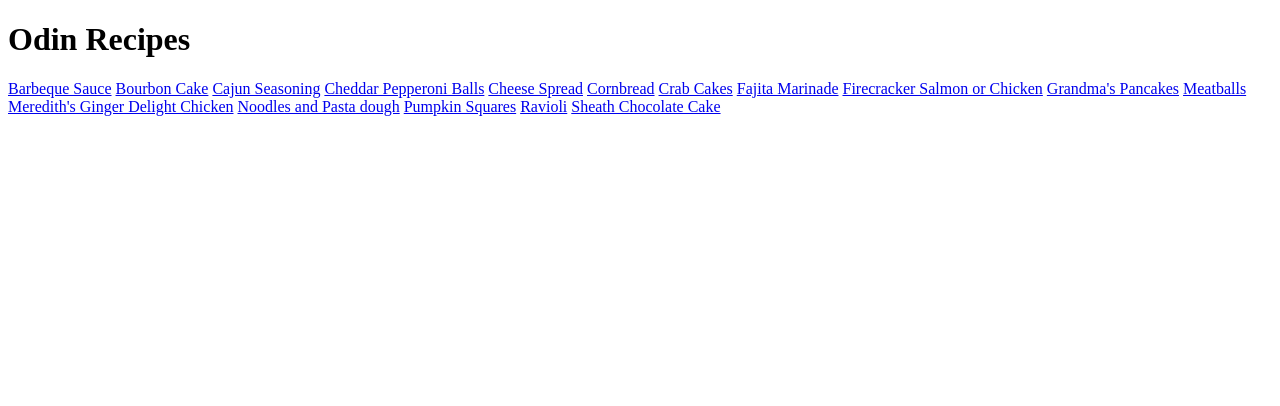
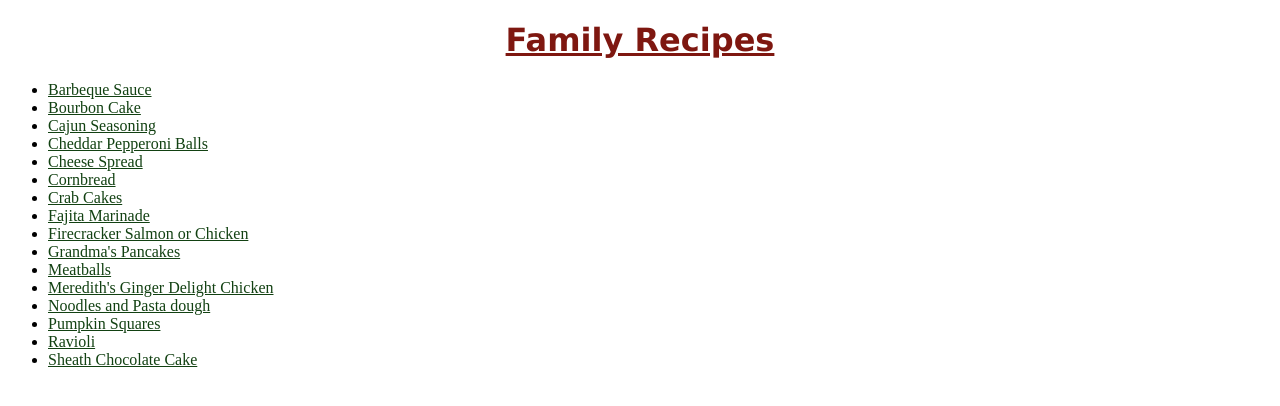
Before and after one commit to Throgyomama/Recipes, a plain HTML site: page index.html in a window 1280 px wide. Drawn offline with Linux system fonts and the light colour scheme.

Commit message:
Created styles.css and formed list for index.html

```diff
--- a/index.html
+++ b/index.html
@@ -1,29 +1,33 @@
 <!DOCTYPE html>
 <html lang="en">
 <head>
+    <link rel="stylesheet" href="styles.css">
     <meta charset="UTF-8">
     <meta http-equiv="X-UA-Compatible" content="IE=edge">
     <meta name="viewport" content="width=device-width, initial-scale=1.0">
     <title>Odin Recipes</title>
 </head>
 <body>
-   <h1><c>Odin Recipes</c></h1>
-   <a href="recipes/Barbeque_Sauce.html">Barbeque Sauce</a>
-   <a href="recipes/Bourbon_Cake.html">Bourbon Cake</a>
-   <a href="recipes/Cajun_Seasoning.html">Cajun Seasoning</a>
-   <a href="recipes/Cheddar_Pepperoni_Balls.html">Cheddar Pepperoni Balls</a>
-   <a href="recipes/Cheese_Spread.html">Cheese Spread</a>
-   <a href="recipes/Cornbread.html">Cornbread</a>
-   <a href="recipes/Crab_Cakes.html">Crab Cakes</a>
-   <a href="recipes/Fajita_Marinade.html">Fajita Marinade</a>
-   <a href="recipes/Firecracker_Salmon_or_Chicken.html">Firecracker Salmon or Chicken</a>
-   <a href="recipes/Grandmas_Pancakes.html">Grandma's Pancakes</a>
-   <a href="recipes/Meatballs.html">Meatballs</a>
-   <a href="recipes/Merediths_Ginger_Delight_Chicken.html">Meredith's Ginger Delight Chicken</a>
-   <a href="recipes/Noodles.html">Noodles and Pasta dough</a>
-   <a href="recipes/Pumpkin_Squares.html">Pumpkin Squares</a>
-   <a href="recipes/Ravioli.html">Ravioli</a>
-   <a href="recipes/Sheath_Chocolate_Cake.html">Sheath Chocolate Cake</a>
+   <h1><c>Family Recipes</c></h1>
+   <ul>
+
+    <li><a href="recipes/Barbeque_Sauce.html">Barbeque Sauce</a></li>
+    <li><a href="recipes/Bourbon_Cake.html">Bourbon Cake</a></li>
+    <li><a href="recipes/Cajun_Seasoning.html">Cajun Seasoning</a></li>
+    <li><a href="recipes/Cheddar_Pepperoni_Balls.html">Cheddar Pepperoni Balls</a></li>
+    <li><a href="recipes/Cheese_Spread.html">Cheese Spread</a></li>
+    <li><a href="recipes/Cornbread.html">Cornbread</a></li>
+    <li><a href="recipes/Crab_Cakes.html">Crab Cakes</a></li>
+    <li><a href="recipes/Fajita_Marinade.html">Fajita Marinade</a></li>
+    <li><a href="recipes/Firecracker_Salmon_or_Chicken.html">Firecracker Salmon or Chicken</a></li>
+    <li><a href="recipes/Grandmas_Pancakes.html">Grandma's Pancakes</a></li>
+    <li><a href="recipes/Meatballs.html">Meatballs</a></li>
+    <li><a href="recipes/Merediths_Ginger_Delight_Chicken.html">Meredith's Ginger Delight Chicken</a></li>
+    <li><a href="recipes/Noodles.html">Noodles and Pasta dough</a></li>
+    <li><a href="recipes/Pumpkin_Squares.html">Pumpkin Squares</a></li>
+    <li><a href="recipes/Ravioli.html">Ravioli</a></li>
+    <li><a href="recipes/Sheath_Chocolate_Cake.html">Sheath Chocolate Cake</a></li>
+   </ul>
 
 </body>
 </html>
--- /dev/null
+++ b/styles.css
@@ -0,0 +1,11 @@
+h1{
+    text-align: center;
+    font-family: 'Lucida Sans', 'Lucida Sans Regular', 'Lucida Grande', 'Lucida Sans Unicode', Geneva, Verdana, sans-serif;
+    color: rgb(126, 23, 16);
+    text-decoration:underline;
+}
+a{
+    text-align: center;
+    font-family:'Times New Roman', Times, serif;
+    color: rgb(18, 65, 18);
+}
```
Also changed, not shown: recipes/chicenfriedrice.html (added, +38 -0 lines), recipes/images/Braccioli.jpg (added), recipes/images/Chickenpiccata.jpg (added).
